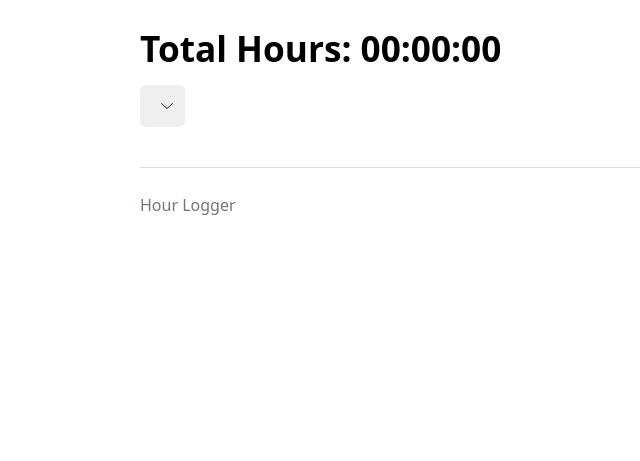
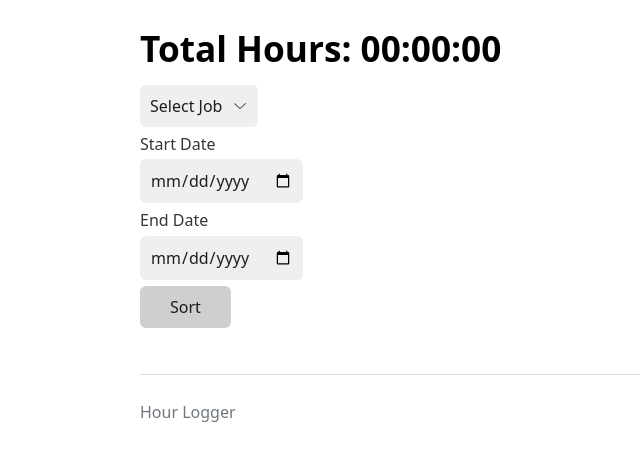
Before and after one commit to IYarwood/HourLogger, a Django app: page /showLogs/ in a window 1280 px wide. Shown: the part 118-579 px from the top of the page, without its empty margins (100-740 px from the left). Run offline with Django 5.2, Linux system fonts and the light colour scheme; data that the repository does not hold is empty; some libraries are stand-ins or nearby versions.

Commit message:
starting to add date sorting

```diff
--- a/HourLoggerProject/HourLoggerApp/templates/showLogs.html
+++ b/HourLoggerProject/HourLoggerApp/templates/showLogs.html
@@ -27,11 +27,21 @@
         </table>
         <h1>Total Hours: {{totalHours}}</h1>
     </div>
-    <select name="job" hx-get="{% url 'updateTable' %}" hx-target="#tableContent" hx-trigger="change">
-        {% for job in jobs %}
-            <option value={{job.id}}>{{job.name}}</option>
-        {% endfor %}
-    </select>
+
+    <form hx-get="{% url 'updateTable' %}" hx-target="#tableContent">
+        <select name="job">
+            <option selected disabled>Select Job</option>
+            {% for job in jobs %}
+                <option value={{job.id}}>{{job.name}}</option>
+            {% endfor %}
+        </select>
+        <label for="startDate">Start Date</label>
+        <input name="startDate" type="date"/>
+        <label for="endDate">End Date</label>
+        <input name="endDate" type="date"/>
+
+        <button>Sort</button>
+    </form>
 
 
 {% endblock %}
--- a/HourLoggerProject/HourLoggerApp/views.py
+++ b/HourLoggerProject/HourLoggerApp/views.py
@@ -30,7 +30,12 @@ def showLogs(request, *args, **kwargs):
     return render(request, "showLogs.html", context)
 
 def updateTable(request, *args, **kwargs):
+    print(request.GET)
     job = request.GET.get('job')
+    startDate = request.GET.get('startDate')
+    endDate = request.GET.get('endDate')
+    if startDate != '':
+        logs = Log.objects.filter(date>=startDate)
     logs = Log.objects.filter(job=job)
     total = 0
     for log in logs:
```
